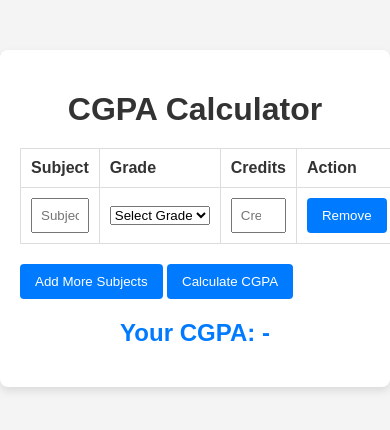
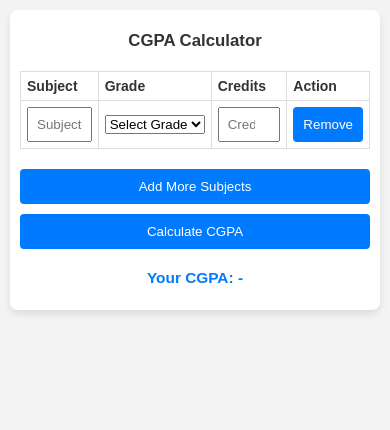
Before and after one commit to SHAKTHImsv/CGPA-calculator, a plain HTML site: page index.html in a window 390 px wide. Drawn offline with Linux system fonts and the light colour scheme.

Commit message:
style.css

```diff
--- a/style.css
+++ b/style.css
@@ -1,4 +1,3 @@
-
 body {
     font-family: Arial, sans-serif;
     margin: 0;
@@ -58,3 +57,62 @@ body {
     font-size: 1.5em;
     color: #007BFF;
 }
+
+/* Media Queries for Responsiveness */
+
+/* For tablets and devices with width <= 768px */
+@media screen and (max-width: 768px) {
+    .container {
+        margin: 20px;
+        padding: 15px;
+    }
+
+    h1 {
+        font-size: 1.5em;
+    }
+
+    table th, table td {
+        padding: 8px;
+    }
+
+    button {
+        width: 100%;
+        padding: 12px;
+    }
+
+    #result {
+        font-size: 1.2em;
+    }
+}
+
+/* For smaller mobile devices with width <= 480px */
+@media screen and (max-width: 480px) {
+    body {
+        font-size: 14px;
+    }
+
+    .container {
+        margin: 10px;
+        padding: 10px;
+    }
+
+    h1 {
+        font-size: 1.2em;
+    }
+
+    table th, table td {
+        padding: 6px;
+    }
+
+    button {
+        width: 100%;
+        padding: 10px;
+    }
+    #calculate-cgpa{
+        margin-top: 10px;
+    }
+
+    #result {
+        font-size: 1.1em;
+    }
+}
```
Lines whose indentation alone changed are shown as unchanged.
